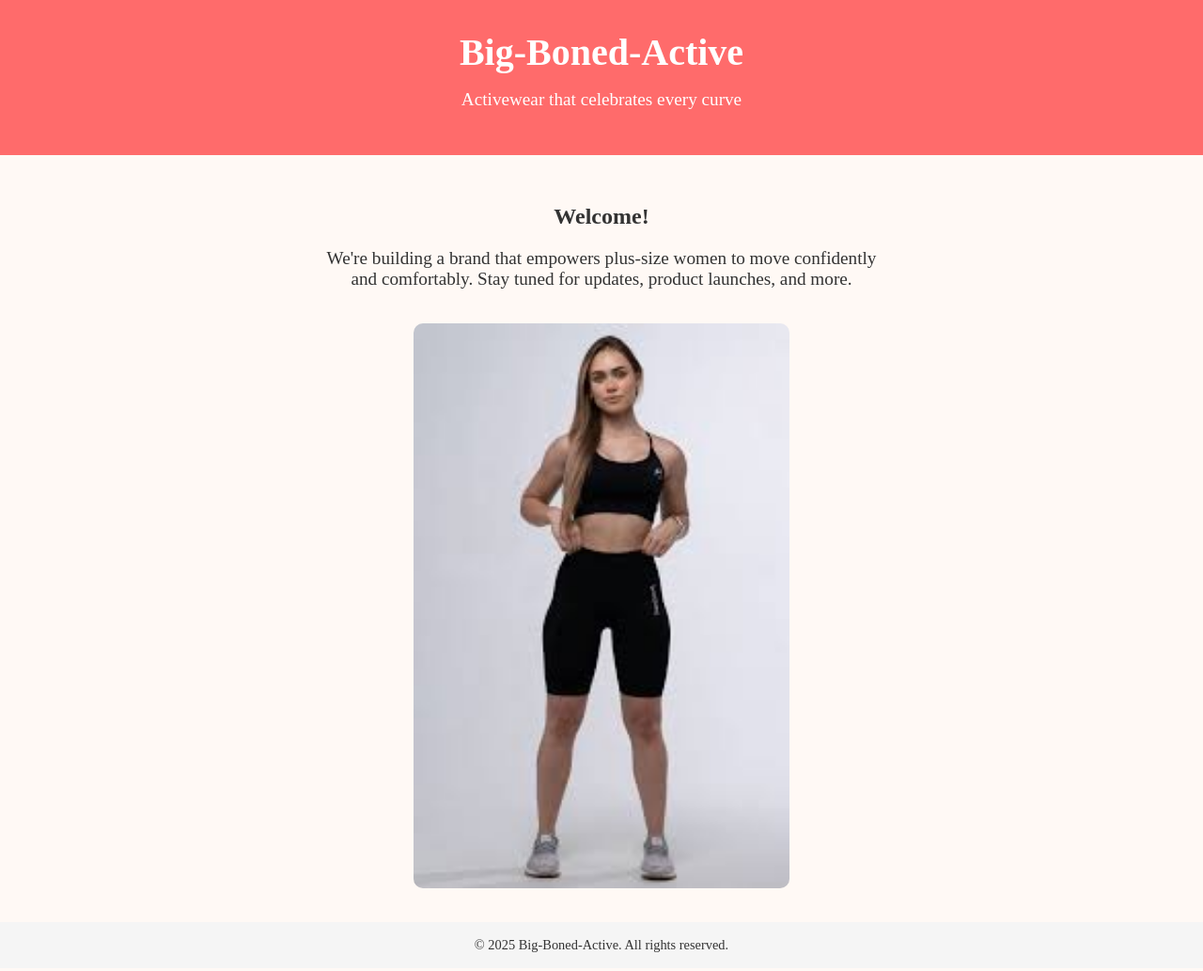
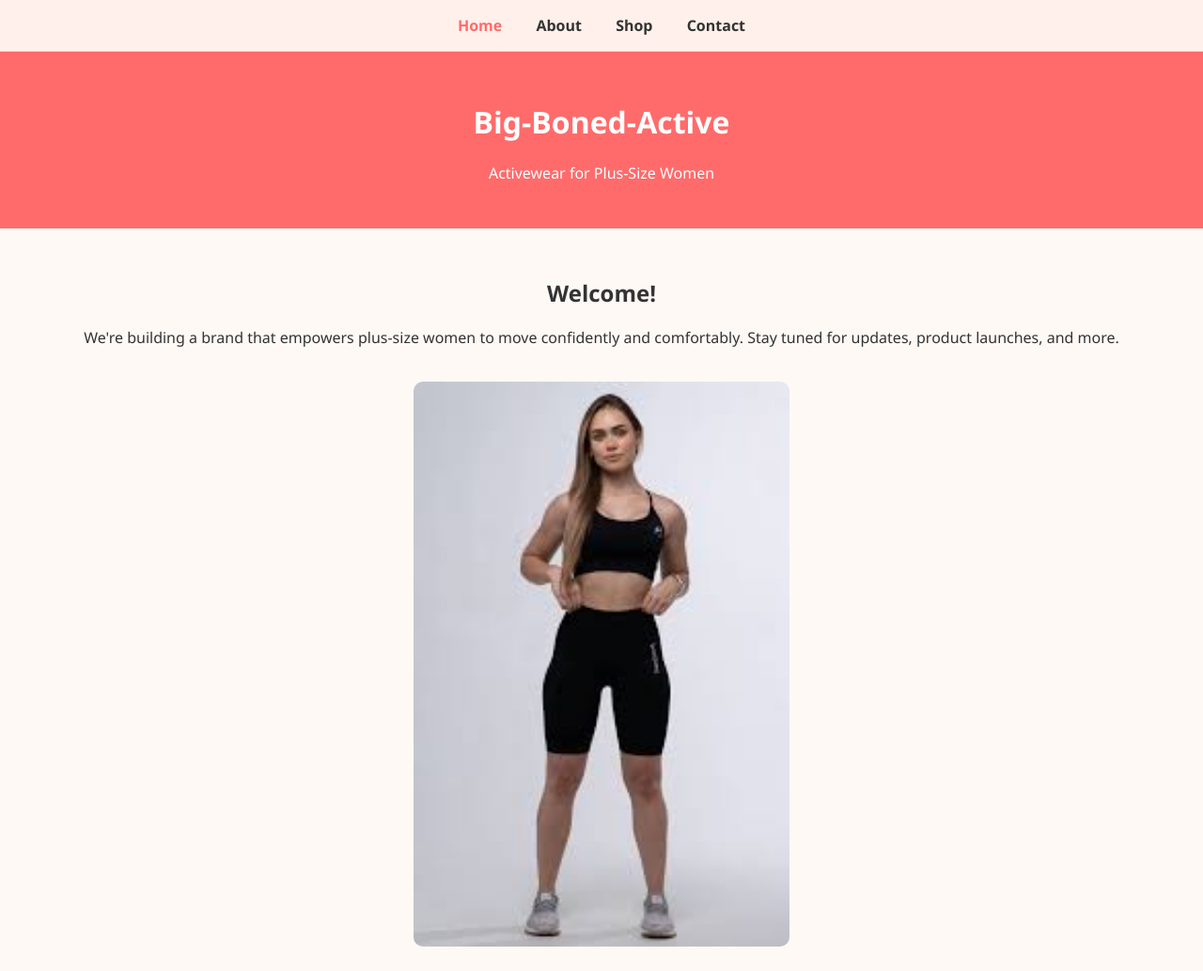
Before and after one commit to RyanST-16/Big-Boned-Active, a plain HTML site: page docs/index.html in a window 1280 px wide. Shown: the top 1033 px of the page at 94% size. Drawn offline with Linux system fonts and the light colour scheme.

Commit message:
Update index.html

```diff
--- a/docs/index.html
+++ b/docs/index.html
@@ -6,12 +6,6 @@
   <title>Big-Boned-Active</title>
   <style>
     body {
-      <nav style="background-color: #fff0eb; padding: 1rem; border-bottom: 1px solid #ffd6cc;">
-  <a href="index.html" style="margin: 0 1rem; text-decoration: none; color: #ff6b6b; font-weight: bold;">Home</a>
-  <a href="#" style="margin: 0 1rem; text-decoration: none; color: #333;">About</a>
-  <a href="#" style="margin: 0 1rem; text-decoration: none; color: #333;">Shop</a>
-  <a href="#" style="margin: 0 1rem; text-decoration: none; color: #333;">Contact</a>
-</nav>
       font-family: 'Segoe UI', sans-serif;
       margin: 0;
       padding: 0;
@@ -19,46 +13,74 @@
       color: #333;
       text-align: center;
     }
+
+    nav {
+      background-color: #fff0eb;
+      padding: 1rem;
+      border-bottom: 1px solid #ffd6cc;
+    }
+
+    nav a {
+      margin: 0 1rem;
+      text-decoration: none;
+      color: #333;
+      font-weight: bold;
+    }
+
+    nav a:first-child {
+      color: #ff6b6b;
+    }
+
     header {
       background-color: #ff6b6b;
       color: white;
       padding: 2rem 1rem;
     }
-    h1 {
-      margin: 0;
-      font-size: 2.5rem;
-    }
-    p {
-      font-size: 1.2rem;
-      max-width: 600px;
-      margin: 1rem auto;
-    }
+
     main {
       padding: 2rem;
     }
+
+    img {
+      width: 400px;
+      border-radius: 10px;
+      margin-top: 20px;
+    }
+
     footer {
-      background-color: #f5f5f5;
+      background-color: #ffd6cc;
+      color: #333;
       padding: 1rem;
-      font-size: 0.9rem;
+      margin-top: 3rem;
     }
   </style>
 </head>
 <body>
+
+  <nav>
+    <a href="index.html">Home</a>
+    <a href="about.html">About</a>
+    <a href="#">Shop</a>
+    <a href="#">Contact</a>
+  </nav>
+
   <header>
     <h1>Big-Boned-Active</h1>
-    <p>Activewear that celebrates every curve</p>
+    <p>Activewear for Plus-Size Women</p>
   </header>
+
   <main>
-  <h2>Welcome!</h2>
-  <p>
-    We're building a brand that empowers plus-size women to move confidently
-    and comfortably. Stay tuned for updates, product launches, and more.
-  </p>
+    <h2>Welcome!</h2>
+    <p>
+      We're building a brand that empowers plus-size women to move confidently
+      and comfortably. Stay tuned for updates, product launches, and more.
+    </p>
+    <img src="activewear1.jpg" alt="Plus-size model in activewear" />
+  </main>
 
-  <img src="activewear1.jpg" alt="Plus-size model in activewear" width="400" style="margin-top: 20px; border-radius: 10px;" />
-</main>
   <footer>
     &copy; 2025 Big-Boned-Active. All rights reserved.
   </footer>
+
 </body>
 </html>
```
